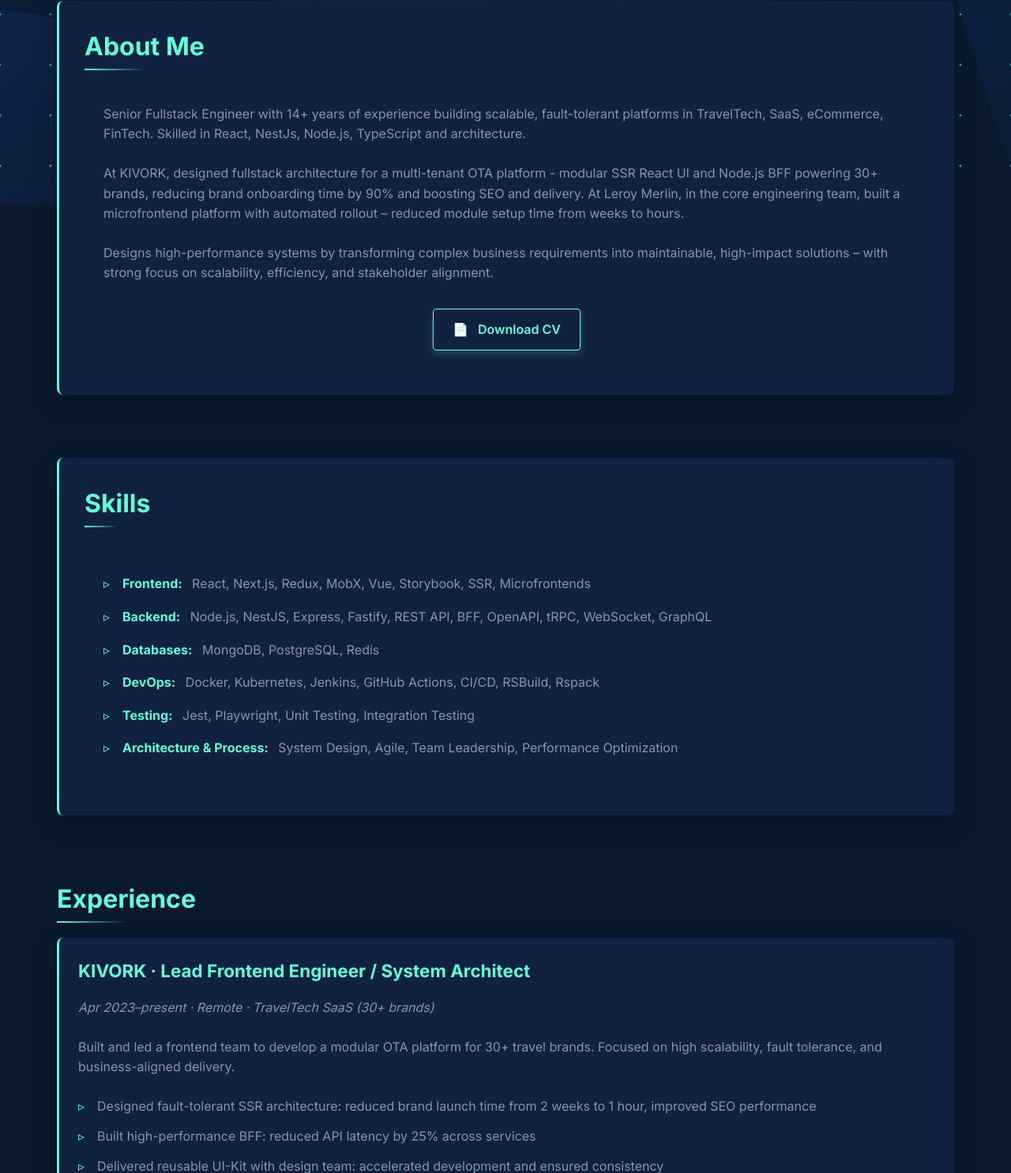
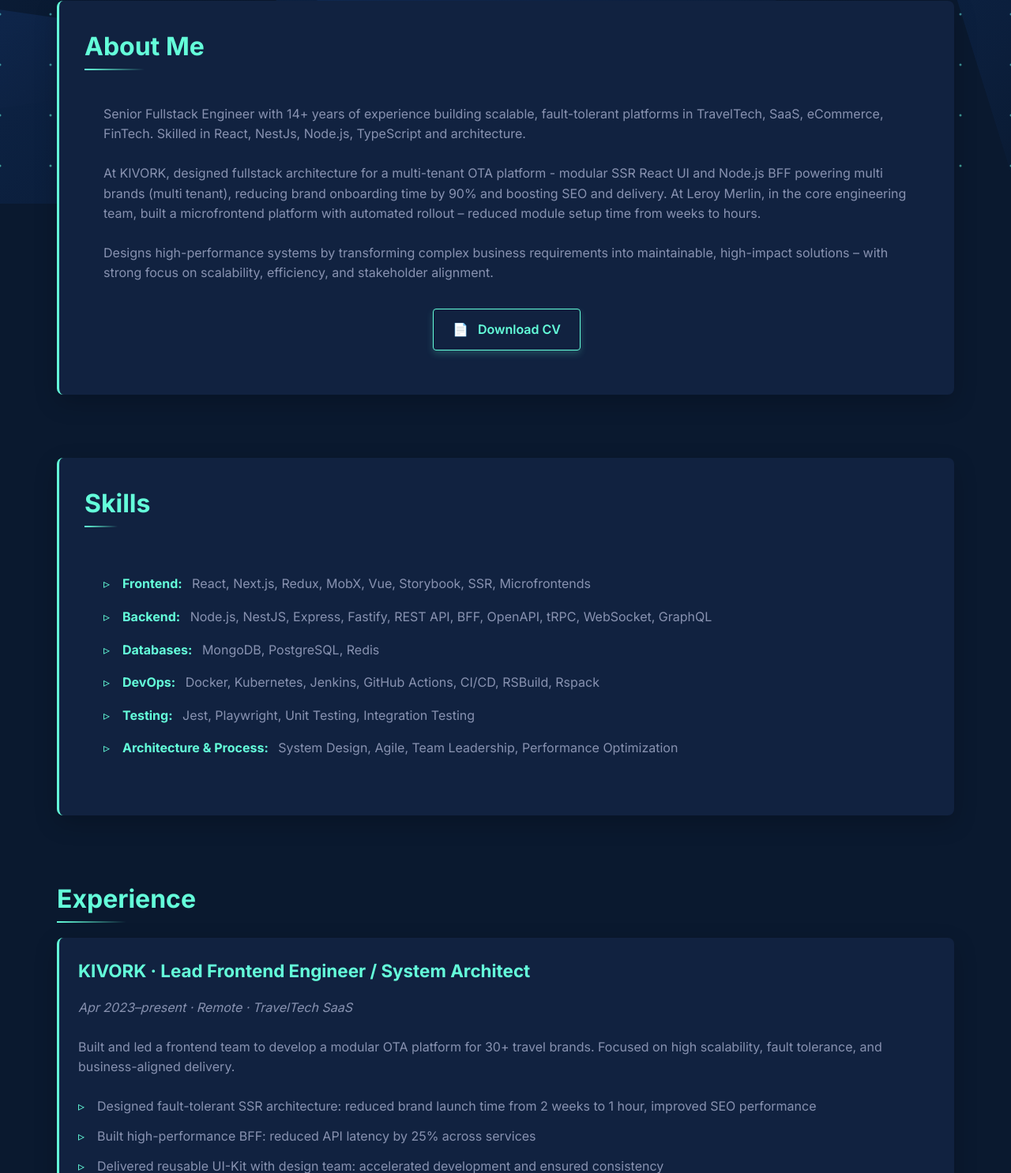
Before and after one commit to VitProg/vitprog.github.io, a plain HTML site: page index.html in a window 1280 px wide. Shown: the part 542-2028 px from the top of the page at 79% size. Drawn offline with Linux system fonts and the light colour scheme; animation ran at ten frames a second.

Commit message:
Update wording for clarity and accuracy in experience details
Clarified descriptions of multi-tenant architecture and removed redundant brand count mention in job title. These changes enhance readability and better align with the overall professional tone of the document.

```diff
--- a/index.html
+++ b/index.html
@@ -154,7 +154,7 @@
                         Senior Fullstack Engineer with 14+ years of experience building scalable, fault-tolerant platforms in TravelTech, SaaS, eCommerce, FinTech. Skilled in React, NestJs, Node.js, TypeScript and architecture.
                     </p>
                     <p>
-                        At KIVORK, designed fullstack architecture for a multi-tenant OTA platform - modular SSR React UI and Node.js BFF powering 30+ brands, reducing brand onboarding time by 90% and boosting SEO and delivery. At Leroy Merlin, in the core engineering team, built a microfrontend platform with automated rollout – reduced module setup time from weeks to hours.
+                        At KIVORK, designed fullstack architecture for a multi-tenant OTA platform - modular SSR React UI and Node.js BFF powering multi brands (multi tenant), reducing brand onboarding time by 90% and boosting SEO and delivery. At Leroy Merlin, in the core engineering team, built a microfrontend platform with automated rollout – reduced module setup time from weeks to hours.
                     </p>
                     <p>
                         Designs high-performance systems by transforming complex business requirements into maintainable, high-impact solutions – with strong focus on scalability, efficiency, and stakeholder alignment.
@@ -187,7 +187,7 @@
                     <div class="experience-item">
                         <div class="experience-content">
                             <h3>KIVORK · Lead Frontend Engineer / System Architect</h3>
-                            <p><em>Apr 2023–present · Remote · TravelTech SaaS (30+ brands)</em></p>
+                            <p><em>Apr 2023–present · Remote · TravelTech SaaS</em></p>
                             <p>Built and led a frontend team to develop a modular OTA platform for 30+ travel brands. Focused on high scalability, fault tolerance, and business-aligned delivery.</p>
                             <ul>
                                 <li>Designed fault-tolerant SSR architecture: reduced brand launch time from 2 weeks to 1 hour, improved SEO performance</li>
```
